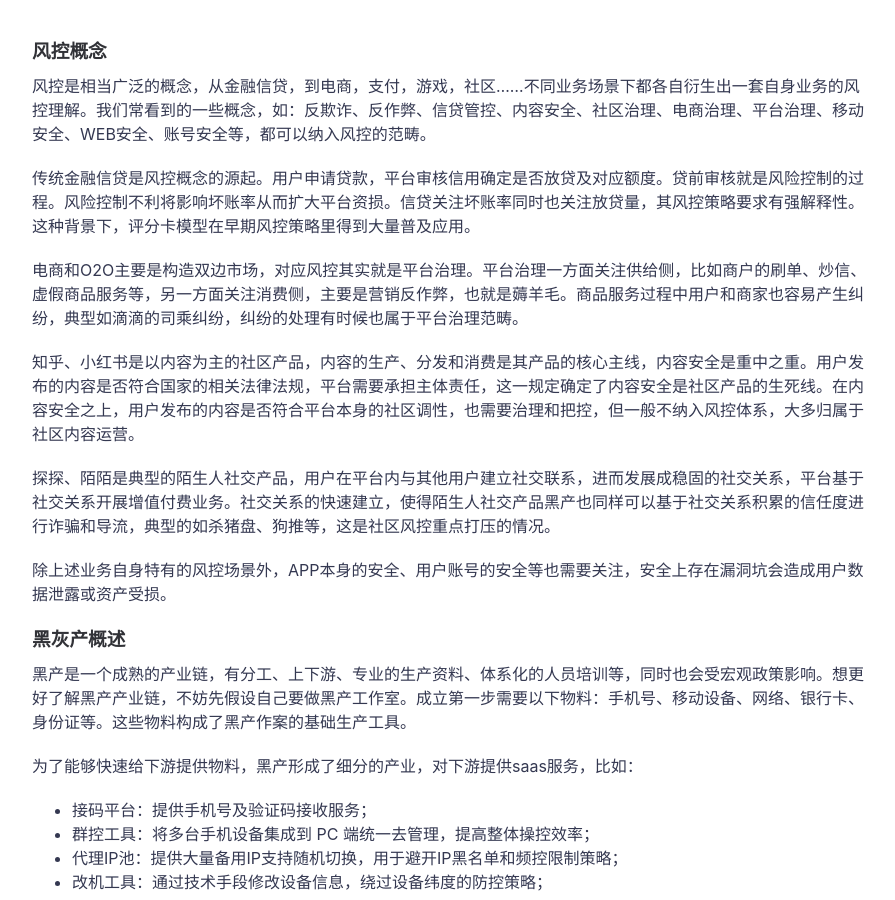
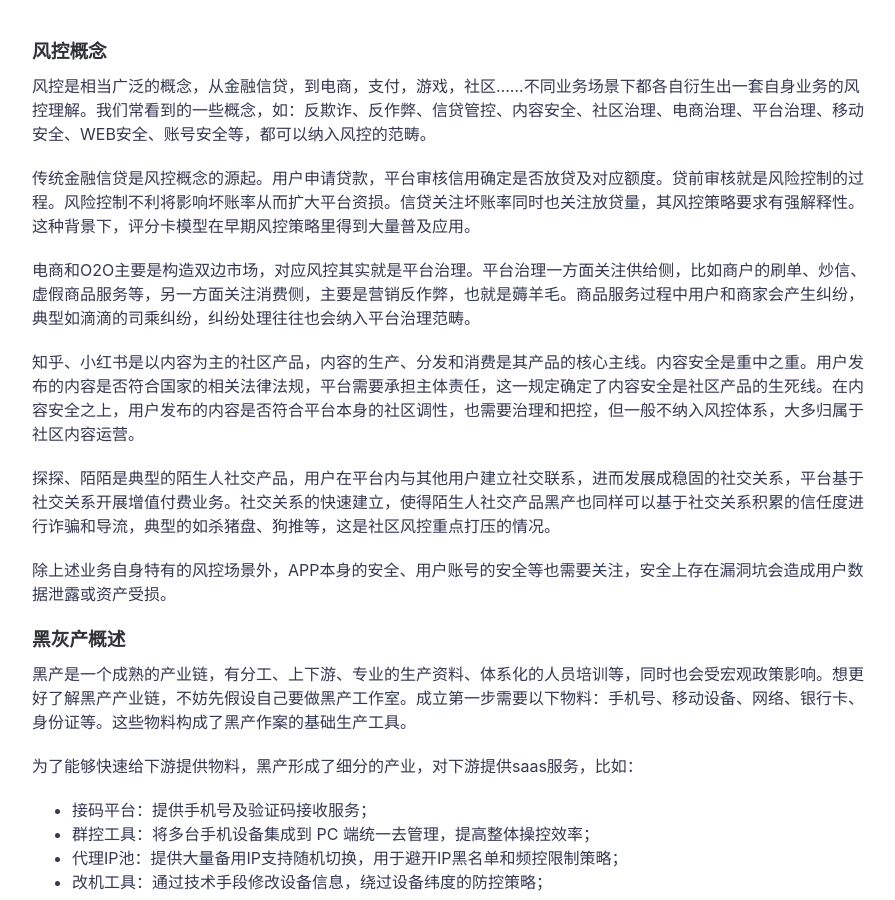
Before and after one commit to icarus507/icarus507.github.io, a Jekyll site: the page built from _posts/2021-05-01-关于风控（上）.md, in a window 1280 px wide and 900 px high, scrolled down 618 px. Shown: the whole window, without its empty margins (188-1083 px from the left). Built offline with Jekyll 4.4.1, drawn with Linux system fonts in a browser that asks for light colours.

Commit message:
Update 2021-05-01-关于风控（上）.md

```diff
--- a/_posts/2021-05-01-关于风控（上）.md
+++ b/_posts/2021-05-01-关于风控（上）.md
@@ -10,9 +10,9 @@ featured-img: shane-rounce-205187
 
 传统金融信贷是风控概念的源起。用户申请贷款，平台审核信用确定是否放贷及对应额度。贷前审核就是风险控制的过程。风险控制不利将影响坏账率从而扩大平台资损。信贷关注坏账率同时也关注放贷量，其风控策略要求有强解释性。这种背景下，评分卡模型在早期风控策略里得到大量普及应用。
 
-电商和O2O主要是构造双边市场，对应风控其实就是平台治理。平台治理一方面关注供给侧，比如商户的刷单、炒信、虚假商品服务等，另一方面关注消费侧，主要是营销反作弊，也就是薅羊毛。商品服务过程中用户和商家也容易产生纠纷，典型如滴滴的司乘纠纷，纠纷的处理有时候也属于平台治理范畴。
+电商和O2O主要是构造双边市场，对应风控其实就是平台治理。平台治理一方面关注供给侧，比如商户的刷单、炒信、虚假商品服务等，另一方面关注消费侧，主要是营销反作弊，也就是薅羊毛。商品服务过程中用户和商家会产生纠纷，典型如滴滴的司乘纠纷，纠纷处理往往也会纳入平台治理范畴。
 
-知乎、小红书是以内容为主的社区产品，内容的生产、分发和消费是其产品的核心主线，内容安全是重中之重。用户发布的内容是否符合国家的相关法律法规，平台需要承担主体责任，这一规定确定了内容安全是社区产品的生死线。在内容安全之上，用户发布的内容是否符合平台本身的社区调性，也需要治理和把控，但一般不纳入风控体系，大多归属于社区内容运营。
+知乎、小红书是以内容为主的社区产品，内容的生产、分发和消费是其产品的核心主线。内容安全是重中之重。用户发布的内容是否符合国家的相关法律法规，平台需要承担主体责任，这一规定确定了内容安全是社区产品的生死线。在内容安全之上，用户发布的内容是否符合平台本身的社区调性，也需要治理和把控，但一般不纳入风控体系，大多归属于社区内容运营。
 
 探探、陌陌是典型的陌生人社交产品，用户在平台内与其他用户建立社交联系，进而发展成稳固的社交关系，平台基于社交关系开展增值付费业务。社交关系的快速建立，使得陌生人社交产品黑产也同样可以基于社交关系积累的信任度进行诈骗和导流，典型的如杀猪盘、狗推等，这是社区风控重点打压的情况。
 
```
